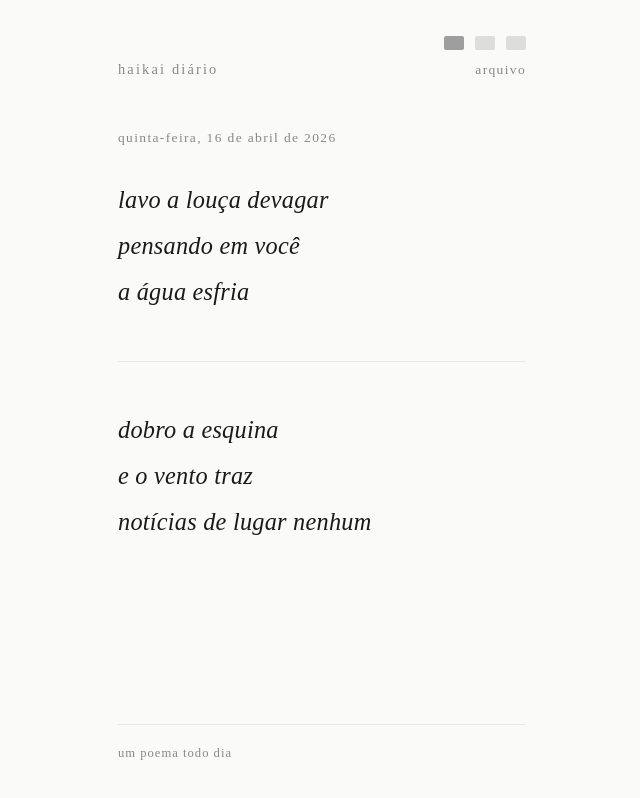
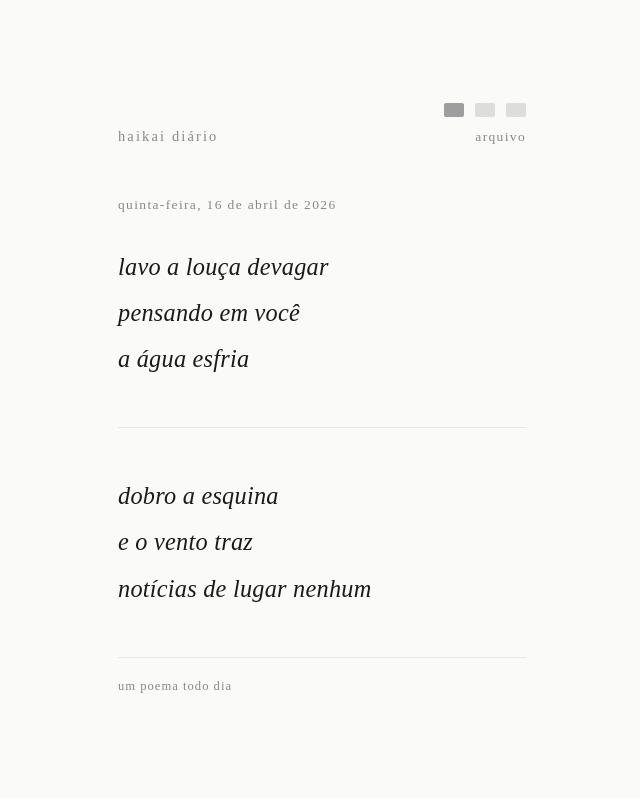
Before and after one commit to mtsVinova/haikai-diario, a Next.js app: page / in a window 1280 px wide. Shown: the whole page, without its empty margins (318-958 px from the left). Built offline with nearby package versions, Linux system fonts and the light colour scheme; grey boxes are pictures that could not be loaded.

Commit message:
remove espaco extra antes do rodape

```diff
--- a/src/app/page.tsx
+++ b/src/app/page.tsx
@@ -50,7 +50,7 @@ export default function Home() {
         </div>
       </header>
 
-      <article style={{ flex: 1 }}>
+      <article>
         <p style={{ fontSize: "0.75rem", letterSpacing: "0.1em", color: "var(--gray)", marginBottom: "1.5rem", fontWeight: 400 }}>
           {today ? formatDate(today) : ""}
         </p>
```
